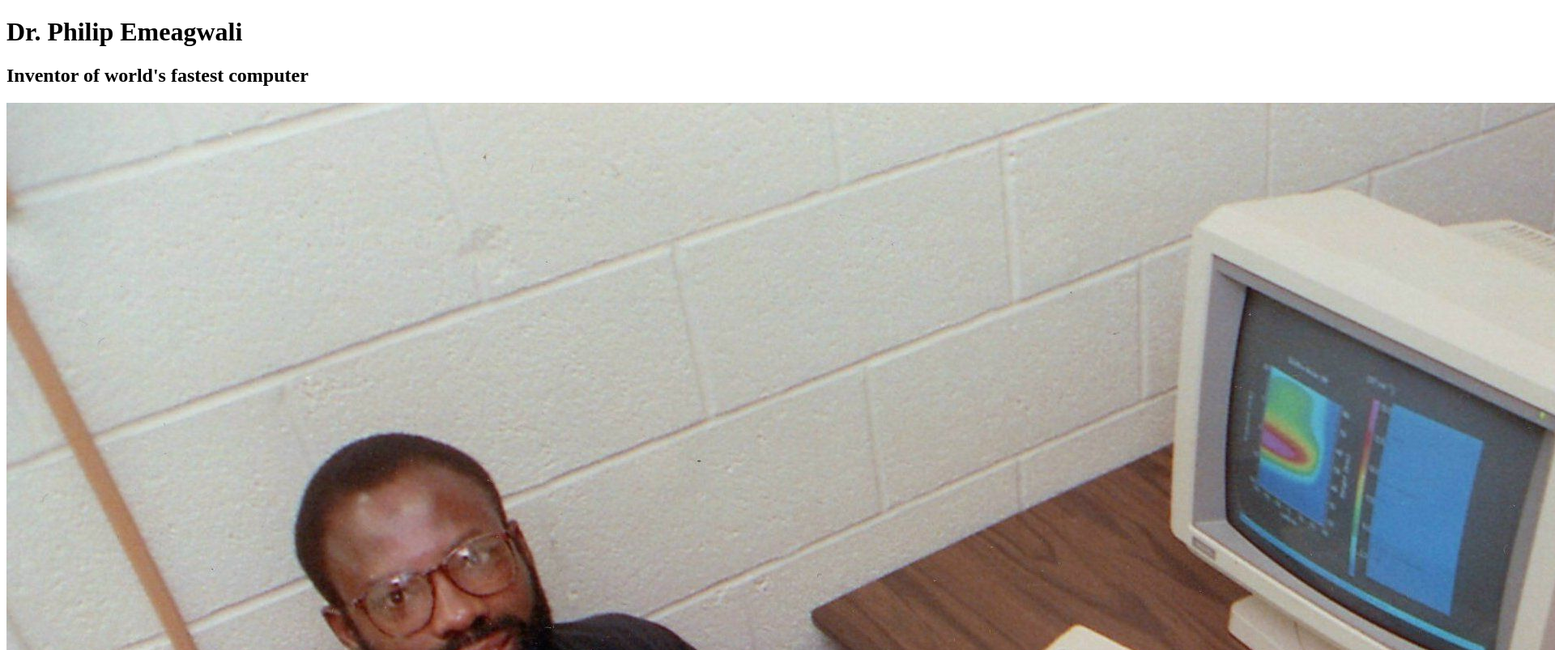
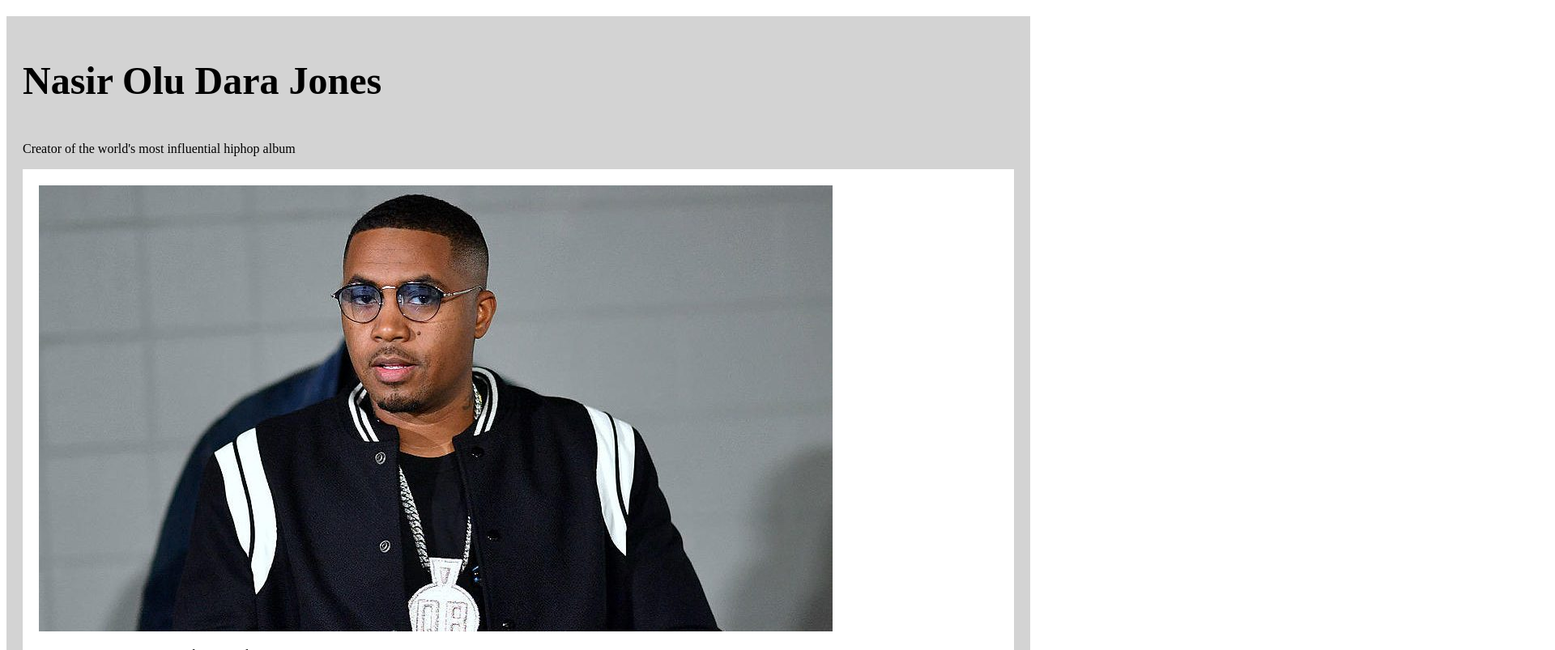
Before and after one commit to PJMantoss/tribute_page, a plain HTML site: page index.html in a window 1280 px wide. Shown: the top 803 px of the page at 81% size, 1920 px wide, since content can reach past the window. Drawn offline with Linux system fonts and the light colour scheme.

Commit message:
Update style.css

```diff
--- a/index.html
+++ b/index.html
@@ -4,17 +4,18 @@
     <meta charset="UTF-8">
     <meta name="viewport" content="width=device-width, initial-scale=1.0">
     <meta http-equiv="X-UA-Compatible" content="ie=edge">
-    <link rel="stylesheet" href="" type="">
+    <link rel="stylesheet" href="style.css" type="text/css">
     <title>Tribute Page</title>
 </head>
 <body>
-    <main id="main">
-        <h1 id="title">Dr. Philip Emeagwali</h1>
-        <h2>Inventor of world's fastest computer</h2>
-        <p></p>
+    <div id="main">
+        <div id="title">
+                <h1 >Nasir Olu Dara Jones</h1>
+                <p>Creator of the world's most influential hiphop album</p>
+        </div>
 
         <div id="img-div">
-            <img src="philemeagwali.jpg" id="image" alt="philip-emeagwali">
+            <img src="nas.jpg" id="image" alt="philip-emeagwali">
             <caption id="img-caption">Lorem ip sit amet, consectetur adipiscing elit.</caption>
         </div>
 
@@ -35,6 +36,6 @@
             <span><em>Lorem ipsum dolor sit amet, consectetur adipiscing elit.</em></span>
         </div>
         <p> <strong> <a href="http://" target="_blank" rel="noopener noreferrer"></a> </strong> </p>
-    </main>
+    </div>
 </body>
 </html>
--- a/style.css
+++ b/style.css
@@ -5,22 +5,37 @@ body {
 #main {
     background-color: lightgray;
     display: block;
-    margin: 50px auto;
-    padding-top: 50px;
+    margin: 20px auto;
+    padding: 20px 20px;
+    align-items: center;
 }
 
-#title {}
+#title {
+    display: flex;
+    flex-direction: column;
+    flex-wrap: wrap;
+    justify-items: center;
+    margin: auto;
+}
+
+#title h1 {
+    font-size: 48px;
+}
+
+#title p {
+    font-size: 16px;
+}
 
 #img-div {
     display: block;
-    width: 200px;
+    background-color: white;
 }
 
 #image {
-    width: 150px;
-    max-width: 100p%;
+    max-width: 100%;
     display: block;
     height: auto;
+    padding: 20px;
 }
 
 #img-caption {}
```
Also changed, not shown: nas.jpg (added), philemeagwali.jpg (deleted).
